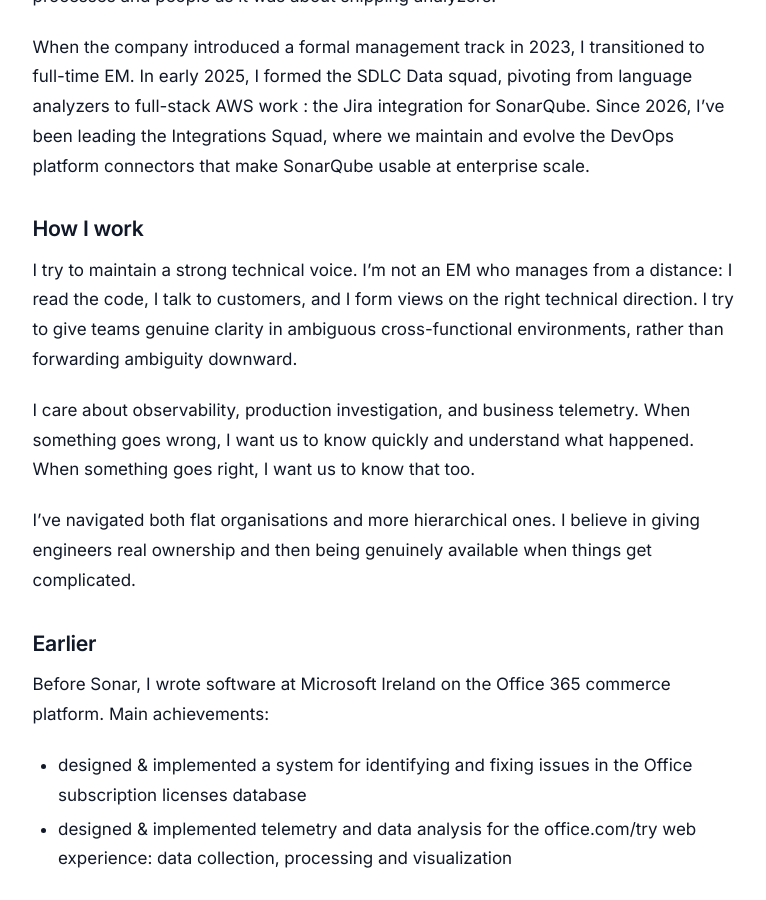
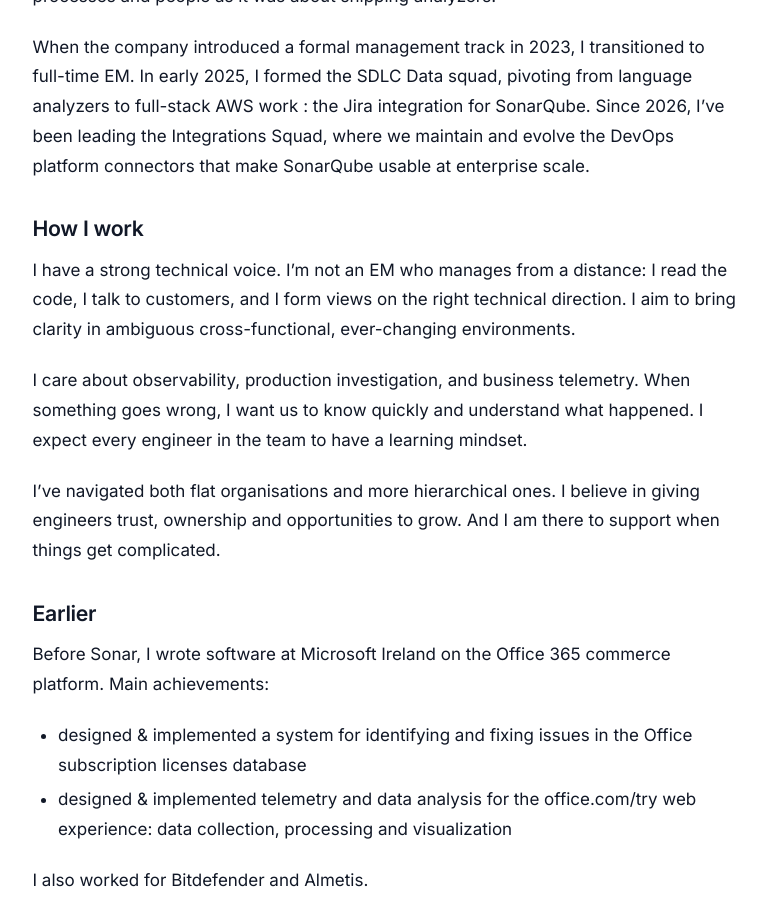
Before and after one commit to andreiepure/andreiepure.github.io, a Jekyll site: the page built from about.md, in a window 1280 px wide and 900 px high, scrolled down 753 px. Shown: the whole window, without its empty margins (253-1019 px from the left). Built offline with Jekyll 4.4.1, drawn with Linux system fonts in a browser that asks for light colours.

Commit message:
improve wording, make it more personal

```diff
--- a/about.md
+++ b/about.md
@@ -21,11 +21,11 @@
 
 ## How I work
 
-I try to maintain a strong technical voice. I'm not an EM who manages from a distance: I read the code, I talk to customers, and I form views on the right technical direction. I try to give teams genuine clarity in ambiguous cross-functional environments, rather than forwarding ambiguity downward.
+I have a strong technical voice. I'm not an EM who manages from a distance: I read the code, I talk to customers, and I form views on the right technical direction. I aim to bring clarity in ambiguous cross-functional, ever-changing environments.
 
-I care about observability, production investigation, and business telemetry. When something goes wrong, I want us to know quickly and understand what happened. When something goes right, I want us to know that too.
+I care about observability, production investigation, and business telemetry. When something goes wrong, I want us to know quickly and understand what happened. I expect every engineer in the team to have a learning mindset.
 
-I've navigated both flat organisations and more hierarchical ones. I believe in giving engineers real ownership and then being genuinely available when things get complicated.
+I've navigated both flat organisations and more hierarchical ones. I believe in giving engineers trust, ownership and opportunities to grow. And I am there to support when things get complicated.
 
 ## Earlier
 
```
